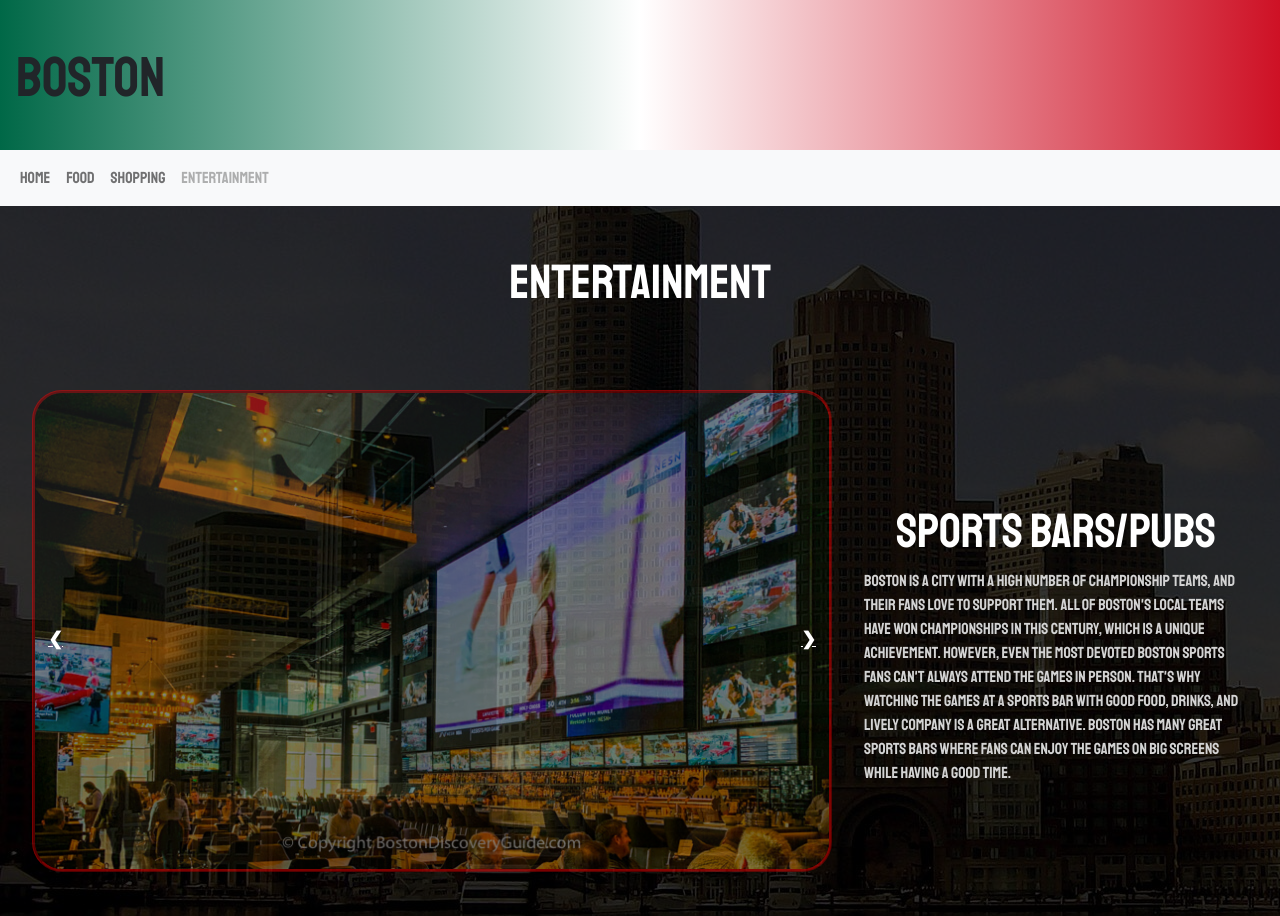
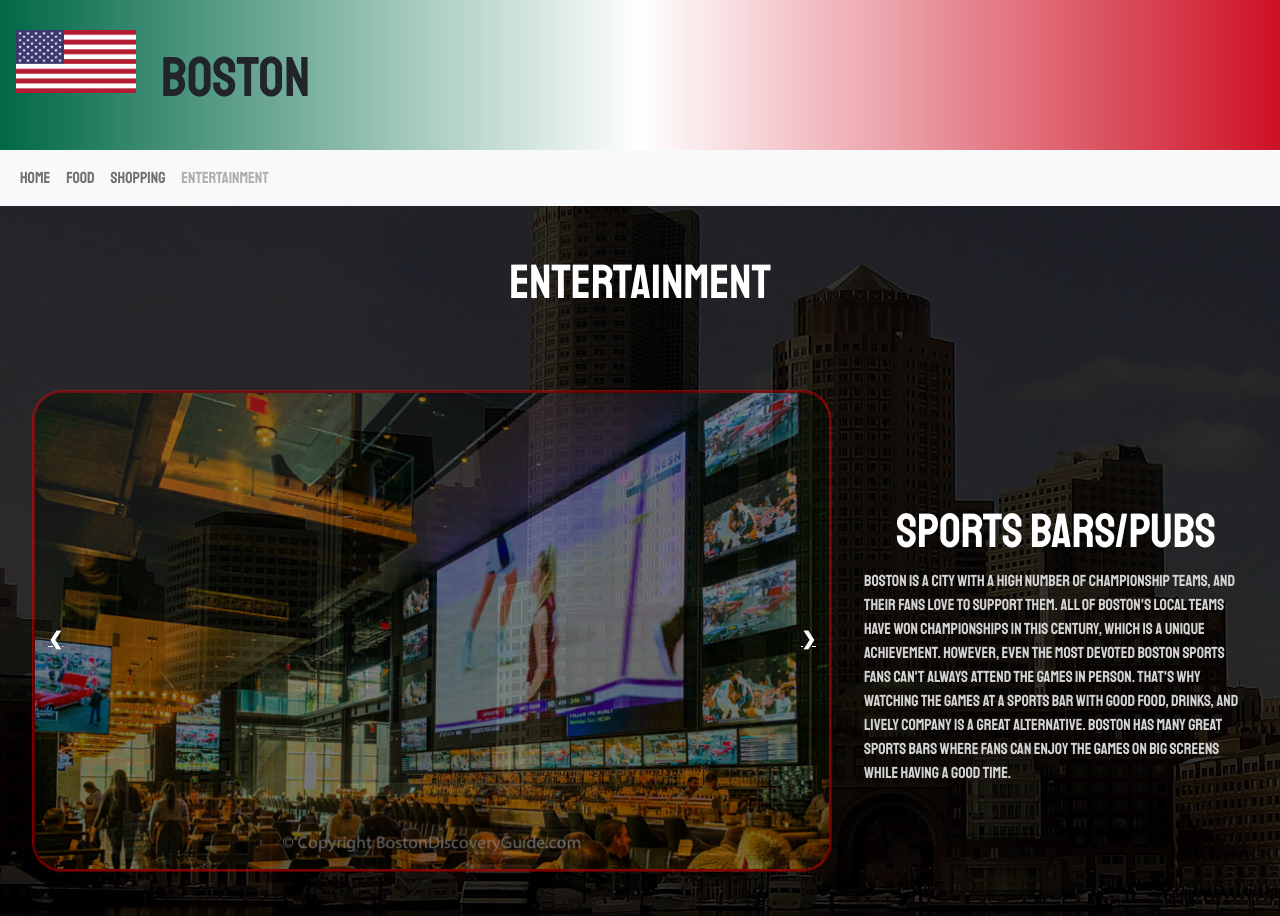
Before and after one commit to biffmalibu/MXSite, a plain HTML site: page entertainment.html in a window 1280 px wide. Shown: the top 916 px of the page. Drawn offline with nearby package versions, Linux system fonts and the light colour scheme; some packages are replaced by stand-ins of ours; a script that the page names is missing.

Commit message:
headerimage

```diff
--- a/entertainment.html
+++ b/entertainment.html
@@ -30,7 +30,7 @@
 <body>
 	<!-- Header -->
 	<header class="clearfix">
-		<a href="index.html"><img id="logoimage"img src="images/5bbd94d631a1389cb8aebb4cac93d55d.png" alt=""></a>
+		<a href="index.html"><img id="logoimage"img src="images/headerimage.png" alt=""></a>
 		<h2>Boston</h2>
 	</header>
 
```
Also changed, not shown: food.html (+1 -1 lines), index.html (+1 -1 lines), shopping.html (+1 -1 lines).
